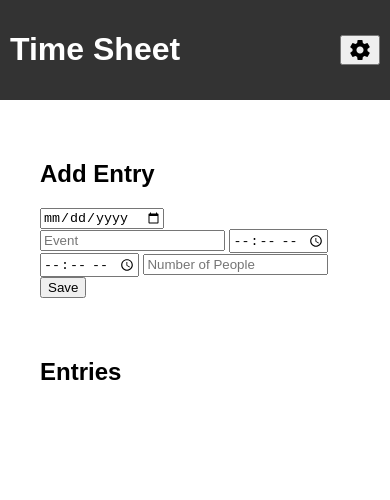
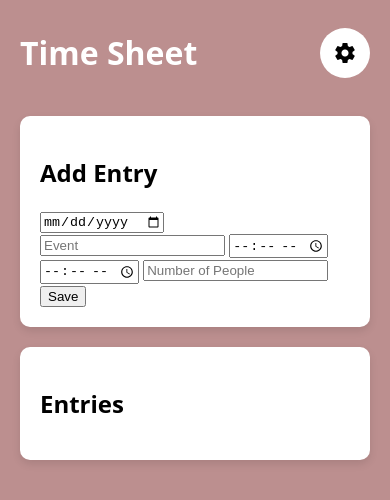
Before and after one commit to debra80/hrs, a plain HTML site: page index.html in a window 390 px wide. Drawn offline with Linux system fonts and the light colour scheme.

Commit message:
Update styles.css

```diff
--- a/styles.css
+++ b/styles.css
@@ -1,22 +1,23 @@
 /* styles.css */
 
 body {
-    font-family: Arial, sans-serif;
+    font-family: system-ui;
     margin: 0;
     padding: 0;
+    background-color: rosybrown;
 }
 
 header {
-    background-color: #333;
+    background-color: rosybrown;
     color: white;
-    padding: 10px;
+    padding: 10px 20px 10px 20px; /* previously 10px */
     display: flex;
     justify-content: space-between;
     align-items: center;
 }
 
 main {
-    padding: 20px;
+    padding: 10px 20px 10px 20px; /* previously 20px */
 }
 
 .card {
@@ -30,9 +31,9 @@ main {
 /* Adjustments for mobile */
 @media (max-width: 600px) {
     .card {
-        margin: 0;
-        border-radius: 0;
-        box-shadow: none;
+        /* margin: 0; */
+        border-radius: 10px;
+        /* box-shadow: none; */
     }
 }
 
@@ -46,14 +47,16 @@ main {
     height: 100%;
     overflow: auto;
     background-color: rgba(0,0,0,0.4);
+    backdrop-filter: blur(20px);
 }
 
 .modal-content {
     background-color: #fefefe;
     margin: 15% auto;
     padding: 20px;
-    border: 1px solid #888;
+    border: none;
     width: 80%;
+    border-radius: 20px;
 }
 
 .close {
@@ -69,3 +72,11 @@ main {
     text-decoration: none;
     cursor: pointer;
 }
+
+#settingsBtn {
+    background: white;
+    border-radius: 50%;
+    border: none;
+    width: 50px;
+    height: 50px;
+}
```
